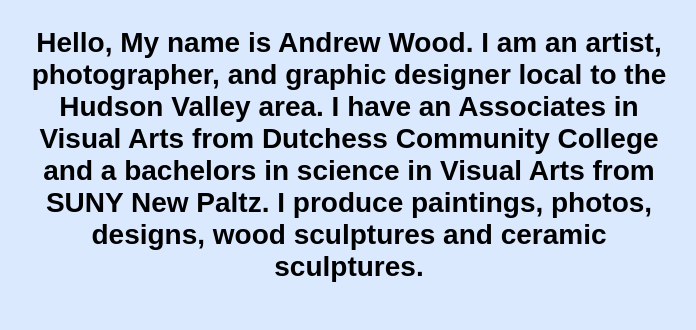
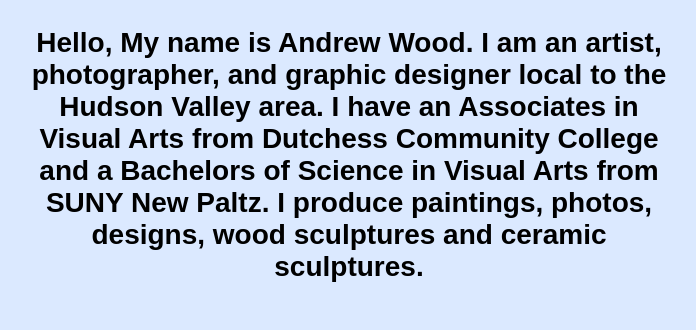
Before and after one commit to wooda4/wooda4art, a plain HTML site: page about.html in a window 1280 px wide. Shown: the part 564-894 px from the top of the page, 291-987 px from the left. Drawn offline with Linux system fonts and the light colour scheme; a web font is replaced by a local one.

Commit message:
👏🐒 Updated with Glitch

```diff
--- a/about.html
+++ b/about.html
@@ -59,8 +59,8 @@
         <h2>
           Hello, My name is Andrew Wood. I am an artist, photographer, and
           graphic designer local to the Hudson Valley area. I have an Associates
-          in Visual Arts from Dutchess Community College and a bachelors in
-          science in Visual Arts from SUNY New Paltz. I produce paintings,
+          in Visual Arts from Dutchess Community College and a Bachelors of
+          Science in Visual Arts from SUNY New Paltz. I produce paintings,
           photos, designs, wood sculptures and ceramic sculptures.
         </h2>
         </div>
```
